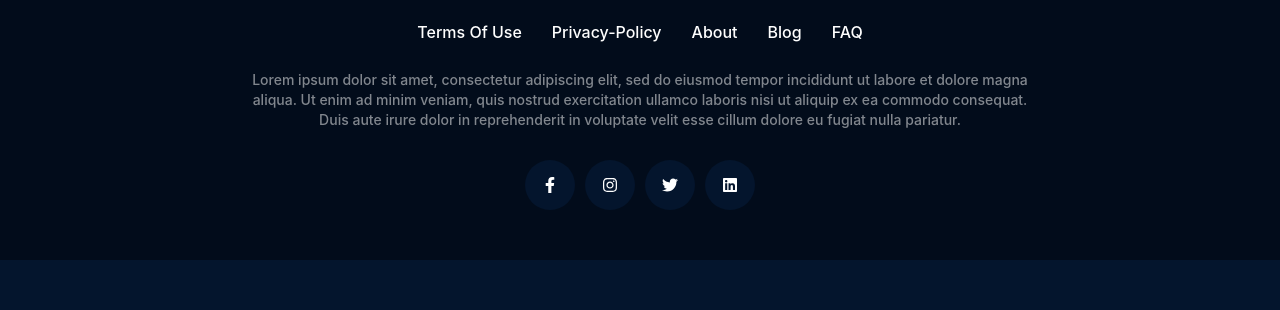
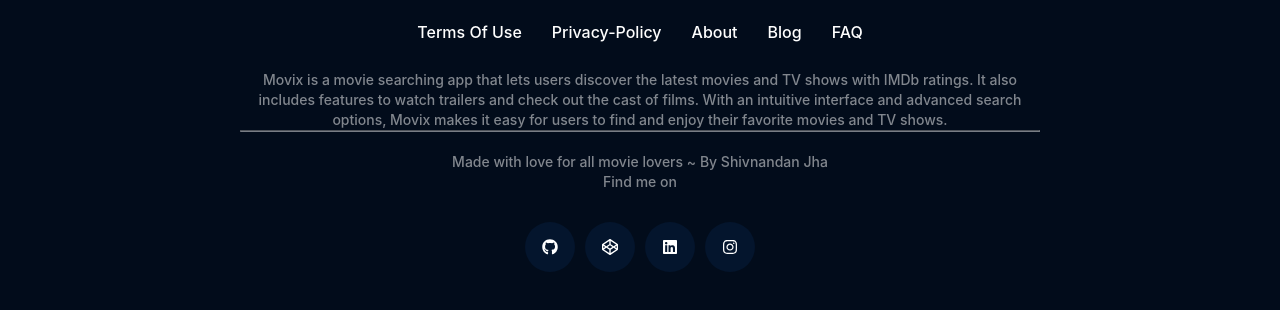
Before and after one commit to ShivNandanJha/MovieFlix, a React (Vite) app: page / in a window 1280 px wide. Shown: the part 1098-1408 px from the top of the page. Before the commit the page ends 1358 px from the top, so only its background shows below. Built offline with nearby package versions, Linux system fonts and the light colour scheme; no server answers.

Commit message:
links added to footer section

```diff
--- a/src/components/footer/Footer.jsx
+++ b/src/components/footer/Footer.jsx
@@ -1,10 +1,5 @@
 import React from "react";
-import {
-    FaFacebookF,
-    FaInstagram,
-    FaTwitter,
-    FaLinkedin,
-} from "react-icons/fa";
+import { FaInstagram, FaLinkedin, FaGithub, FaCodepen } from "react-icons/fa";
 
 import ContentWrapper from "../contentWrapper/ContentWrapper";
 
@@ -22,26 +17,40 @@
           <li className="menuItem">FAQ</li>
         </ul>
         <div className="infoText">
-                    Lorem ipsum dolor sit amet, consectetur adipiscing elit, sed
-                    do eiusmod tempor incididunt ut labore et dolore magna
-                    aliqua. Ut enim ad minim veniam, quis nostrud exercitation
-                    ullamco laboris nisi ut aliquip ex ea commodo consequat.
-                    Duis aute irure dolor in reprehenderit in voluptate velit
-                    esse cillum dolore eu fugiat nulla pariatur.
+          Movix is a movie searching app that lets users discover the latest
+          movies and TV shows with IMDb ratings. It also includes features to
+          watch trailers and check out the cast of films. With an intuitive
+          interface and advanced search options, Movix makes it easy for users
+          to find and enjoy their favorite movies and TV shows.
+          <hr />
+          <br />
+          <p> Made with love for all movie lovers ~ By Shivnandan Jha</p>
+          <p>Find me on</p>
         </div>
         <div className="socialIcons">
+          <a href="https://github.com/ShivNandanJha" target="_blank">
+            {" "}
             <span className="icon">
-                        <FaFacebookF />
+              <FaGithub />
             </span>
+          </a>
+          <a href="https://codepen.io/Shivi-Code"  target="_blank" >
+            <span className="icon">
+              <FaCodepen />
+            </span>
+          </a>
+          <a href="https://www.linkedin.com/in/shiv-nandan-jha-4179a4251/" target="_blank">
+            <span className="icon">
+              <FaLinkedin />
+            </span>{" "}
+          </a>
+
+          <a href="https://www.instagram.com/probably_shiv/" target="_blank">
+            {" "}
             <span className="icon">
               <FaInstagram />
             </span>
-                    <span className="icon">
-                        <FaTwitter />
-                    </span>
-                    <span className="icon">
-                        <FaLinkedin />
-                    </span>
+          </a>
         </div>
       </ContentWrapper>
     </footer>
--- a/src/components/footer/style.scss
+++ b/src/components/footer/style.scss
@@ -49,6 +49,10 @@
         align-items: center;
         justify-content: center;
         gap: 10px;
+        a{
+                text-decoration: none;
+                color: white;
+            }
         .icon {
             width: 50px;
             height: 50px;
@@ -61,8 +65,9 @@
             transition: all ease 0.3s;
             &:hover {
                 box-shadow: 0 0 0.625em var(--pink);
-                color: var(--pink);
+                color     : var(--pink);
             }
+
         }
     }
 }
```
Lines whose indentation alone changed are shown as unchanged.
